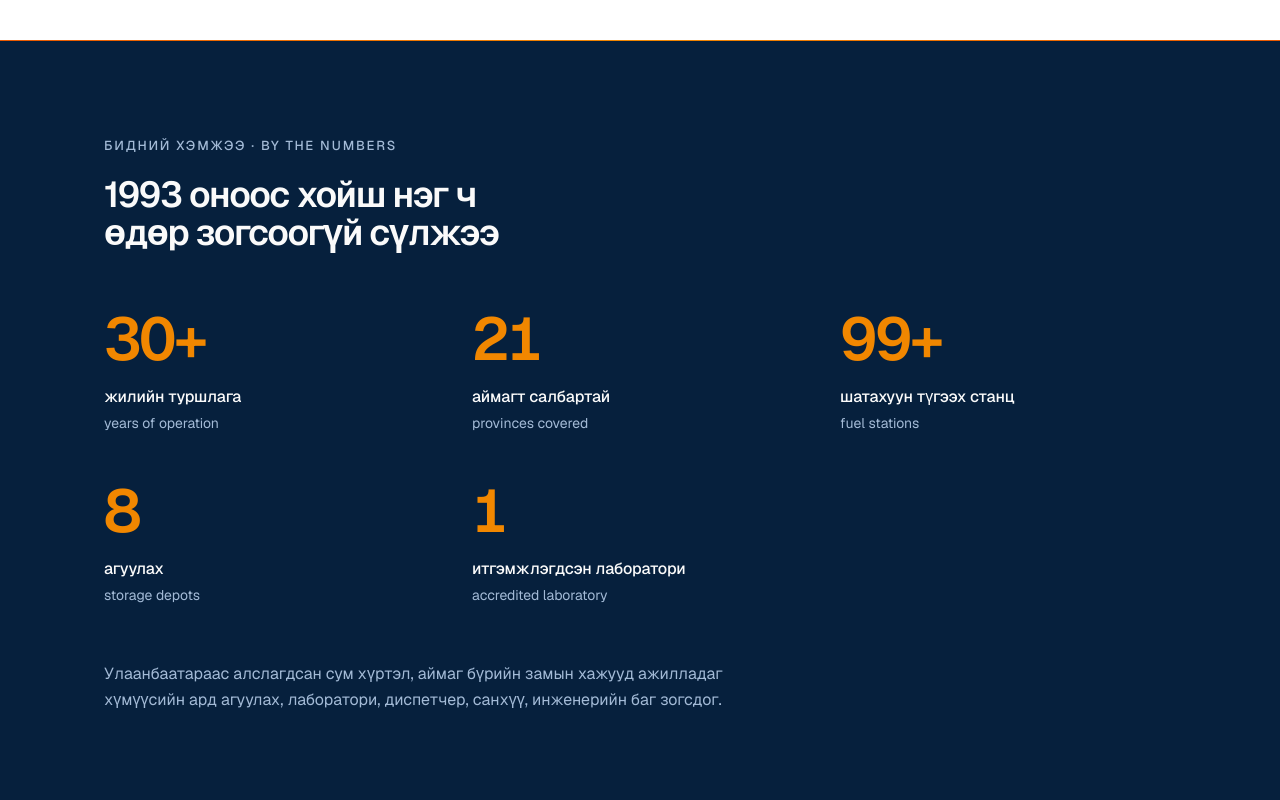
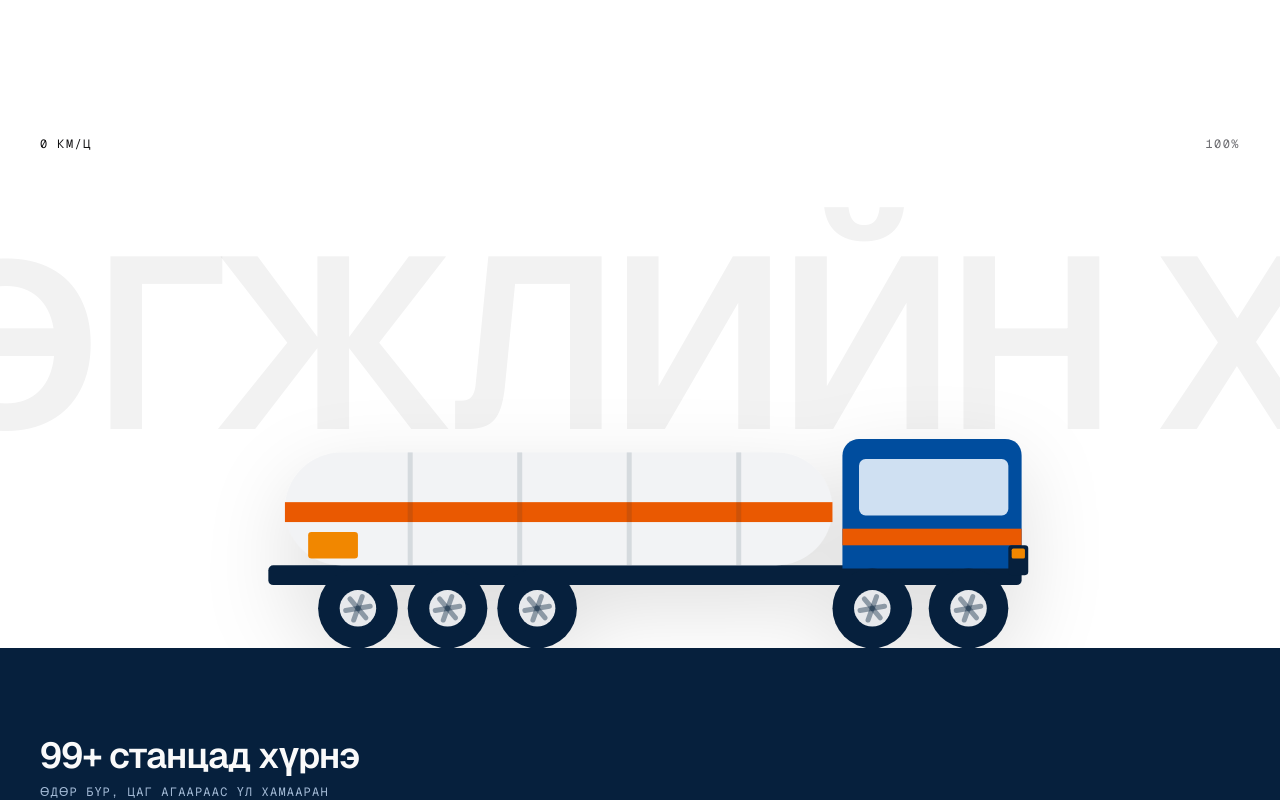
Before and after one commit to danny-oko/shunkhlai-careers, a Next.js app: page / in a window 1280 px wide. Shown: the part 1640-2440 px from the top of the page. Built offline with nearby package versions, Linux system fonts and the light colour scheme.

Commit message:
zam deer mashin yvaj baigaa ym shig hiih gej joojn oroldov

```diff
--- a/src/app/page.tsx
+++ b/src/app/page.tsx
@@ -2,6 +2,7 @@ import type { Metadata } from "next";
 
 import { SiteLoader } from "@/components/landing/site-loader";
 import { HeroStage } from "@/components/landing/hero-stage";
+import { HeroJourney } from "@/components/landing/hero-journey";
 import { CompanyStats } from "@/components/landing/company-stats";
 import { RoleSpectrum } from "@/components/landing/role-spectrum";
 import { FeaturedRoles } from "@/components/landing/featured-roles";
@@ -29,6 +30,7 @@ export default function LandingPage() {
     <main className="flex-1">
       <SiteLoader />
       <HeroStage roleCount={roleCount} />
+      <HeroJourney />
       <CompanyStats />
       <RoleSpectrum />
       <FeaturedRoles />
--- /dev/null
+++ b/src/components/landing/hero-journey.tsx
@@ -0,0 +1,93 @@
+"use client";
+
+import * as React from "react";
+
+import { Tanker } from "@/components/landing/tanker";
+import { useScrollProgress } from "@/components/landing/use-scroll-progress";
+import { useScrollSpeed } from "@/components/landing/use-scroll-speed";
+import { cn } from "@/lib/utils";
+
+/** Degrees of wheel rotation across the whole run. */
+const WHEEL_TURN = 2900;
+
+const legs = [
+  { at: 0, title: "Агуулахаас замд", note: "8 агуулах · тээврийн флот" },
+  { at: 0.38, title: "21 аймгийн зам дээр", note: "Улаанбаатараас алслагдсан сум хүртэл" },
+  { at: 0.72, title: "99+ станцад хүрнэ", note: "Өдөр бүр, цаг агаараас үл хамааран" },
+];
+
+/**
+ * The road leg of the hero: a tanker held in the middle of a pinned stage
+ * while the world is pulled past it, so scrolling reads as driving.
+ *
+ * Everything moves off one scroll position — the wheels, the road markings,
+ * the type behind — and the gauge in the corner reports how fast the reader
+ * is actually scrolling.
+ */
+export function HeroJourney() {
+  const sectionRef = React.useRef<HTMLElement>(null);
+  const { progress, isReduced } = useScrollProgress(sectionRef);
+  const kmh = useScrollSpeed(!isReduced && progress > 0 && progress < 1);
+
+  const leg = legs.reduce((found, item) => (progress >= item.at ? item : found), legs[0]);
+
+  return (
+    <section
+      ref={sectionRef}
+      aria-label="Шунхлайн тээврийн сүлжээ"
+      className={cn("relative", isReduced ? "h-svh" : "h-[260svh]")}
+    >
+      <div className="sticky top-0 h-svh overflow-hidden">
+        {/* Campaign lockup, dragged across behind everything else. */}
+        <div
+          aria-hidden
+          className="absolute top-[38%] left-0 text-[19vw] leading-none font-semibold tracking-[-0.04em] whitespace-nowrap text-foreground/[0.055]"
+          style={{ transform: `translate3d(${18 - progress * 150}vw, -50%, 0)` }}
+        >
+          ХӨДӨЛМӨР ХӨГЖЛИЙН ХӨДӨЛГҮҮР
+        </div>
+
+        {/* Anchored to the road, then nudged down by the gap the viewBox
+            leaves below the tyres, so the wheels sit on the surface. */}
+        <div className="absolute inset-x-0 bottom-[24%] translate-y-[10.5%]">
+          <Tanker
+            className="mx-auto w-[86vw] max-w-4xl drop-shadow-[0_24px_40px_rgb(0_0_0/12%)]"
+            wheelAngle={progress * WHEEL_TURN}
+          />
+        </div>
+
+        {/* Road. The markings are one repeating gradient, slid left. */}
+        <div className="absolute inset-x-0 bottom-0 h-[24%] bg-ink">
+          <div
+            aria-hidden
+            className="absolute top-1/2 left-0 h-[4px] w-[500%] -translate-y-1/2"
+            style={{
+              transform: `translate3d(${-progress * 320}%, -50%, 0)`,
+              backgroundImage:
+                "repeating-linear-gradient(90deg, color-mix(in oklab, var(--ink-muted) 55%, transparent) 0 72px, transparent 72px 156px)",
+            }}
+          />
+        </div>
+
+        {/* Gauge and leg, laid out like an instrument panel. */}
+        <div className="absolute inset-x-0 top-0 flex items-start justify-between px-6 pt-24 font-mono text-xs tracking-[0.12em] uppercase lg:px-10">
+          <span className="tabular-nums">{kmh} км/ц</span>
+          <span className="text-muted-foreground">
+            {Math.round(progress * 100)}%
+          </span>
+        </div>
+
+        <div className="absolute inset-x-0 bottom-0 px-6 pb-8 text-ink-foreground lg:px-10 lg:pb-10">
+          <div key={leg.title} className="brand-word-in">
+            <p className="text-2xl font-semibold tracking-[-0.03em] sm:text-4xl">
+              {leg.title}
+            </p>
+            <p className="mt-2 font-mono text-xs tracking-[0.1em] text-ink-muted uppercase">
+              {leg.note}
+            </p>
+          </div>
+        </div>
+      </div>
+    </section>
+  );
+}
--- /dev/null
+++ b/src/components/landing/tanker.tsx
@@ -0,0 +1,73 @@
+/**
+ * Shunkhlai road tanker, side view, facing right.
+ *
+ * Drawn rather than photographed so it can be driven at any size and recoloured
+ * from the brand tokens. The livery follows the fleet in the campaign photos:
+ * white barrel with an orange band, navy cab-over tractor.
+ *
+ * `wheelAngle` rotates the hubs; the caller advances it with scroll so the
+ * wheels turn at the speed the truck appears to be travelling.
+ */
+export function Tanker({
+  wheelAngle = 0,
+  className,
+}: {
+  wheelAngle?: number;
+  className?: string;
+}) {
+  const axles = [100, 154, 208, 410, 468];
+
+  return (
+    <svg
+      viewBox="0 0 540 190"
+      className={className}
+      role="img"
+      aria-label="Шунхлайн шатахуун тээвэрлэх цистерн машин"
+    >
+      {/* Chassis rail, running the length of both units */}
+      <rect x="46" y="120" width="454" height="12" rx="3" className="fill-ink" />
+
+      {/* Tank barrel */}
+      <rect x="56" y="52" width="330" height="68" rx="34" className="fill-[#f2f3f5]" />
+      <rect x="56" y="82" width="330" height="12" className="fill-brand" />
+      {[130, 196, 262, 328].map((x) => (
+        <rect key={x} x={x} y="52" width="3" height="68" className="fill-ink/12" />
+      ))}
+      {/* Hazard plate */}
+      <rect x="70" y="100" width="30" height="16" rx="2" className="fill-brand-2" />
+
+      {/* Cab-over tractor */}
+      <path
+        d="M392 122V54c0-6 5-10 10-10h88c6 0 10 4 10 10v68H392Z"
+        className="fill-brand-blue"
+      />
+      <rect x="402" y="56" width="90" height="34" rx="4" className="fill-[#cfe0f2]" />
+      <rect x="392" y="98" width="108" height="10" className="fill-brand" />
+      {/* Bumper and lamp */}
+      <rect x="492" y="108" width="12" height="18" rx="2" className="fill-ink" />
+      <rect x="494" y="110" width="8" height="6" rx="1" className="fill-brand-2" />
+
+      {/* Wheels */}
+      {axles.map((cx) => (
+        <g key={cx}>
+          <circle cx={cx} cy="146" r="24" className="fill-ink" />
+          <circle cx={cx} cy="146" r="11" className="fill-[#e7e9ec]" />
+          <g transform={`rotate(${wheelAngle} ${cx} 146)`}>
+            {[0, 60, 120].map((angle) => (
+              <rect
+                key={angle}
+                x={cx - 1.5}
+                y="137"
+                width="3"
+                height="18"
+                rx="1.5"
+                className="fill-ink/40"
+                transform={`rotate(${angle} ${cx} 146)`}
+              />
+            ))}
+          </g>
+        </g>
+      ))}
+    </svg>
+  );
+}
--- /dev/null
+++ b/src/components/landing/use-scroll-speed.ts
@@ -0,0 +1,50 @@
+"use client";
+
+import * as React from "react";
+
+/** Pixels of scroll per second that reads as one km/h on the gauge. */
+const PX_PER_KMH = 26;
+/** How fast the needle falls back once scrolling stops. */
+const DECAY_PER_SECOND = 3.2;
+const MAX_KMH = 90;
+
+/**
+ * A speed readout driven by how fast the page is being scrolled.
+ *
+ * Distance travelled since the last frame becomes a km/h figure, smoothed on
+ * the way up and eased back to zero when the reader stops — so the number
+ * behaves like a speedometer rather than flickering with every wheel tick.
+ */
+export function useScrollSpeed(active: boolean) {
+  const [kmh, setKmh] = React.useState(0);
+
+  React.useEffect(() => {
+    if (!active) return;
+
+    let frame = 0;
+    let lastY = window.scrollY;
+    let lastAt = performance.now();
+    let current = 0;
+
+    const tick = (now: number) => {
+      const seconds = Math.max((now - lastAt) / 1000, 0.001);
+      const y = window.scrollY;
+      const target = Math.min(Math.abs(y - lastY) / seconds / PX_PER_KMH, MAX_KMH);
+
+      // Rise quickly, fall away slowly.
+      const blend = target > current ? 0.35 : Math.min(DECAY_PER_SECOND * seconds, 1);
+      current += (target - current) * blend;
+
+      lastY = y;
+      lastAt = now;
+      setKmh(Math.round(current));
+      frame = requestAnimationFrame(tick);
+    };
+
+    frame = requestAnimationFrame(tick);
+    return () => cancelAnimationFrame(frame);
+  }, [active]);
+
+  // Reads zero whenever the gauge is off, without writing state to say so.
+  return active ? kmh : 0;
+}
```
